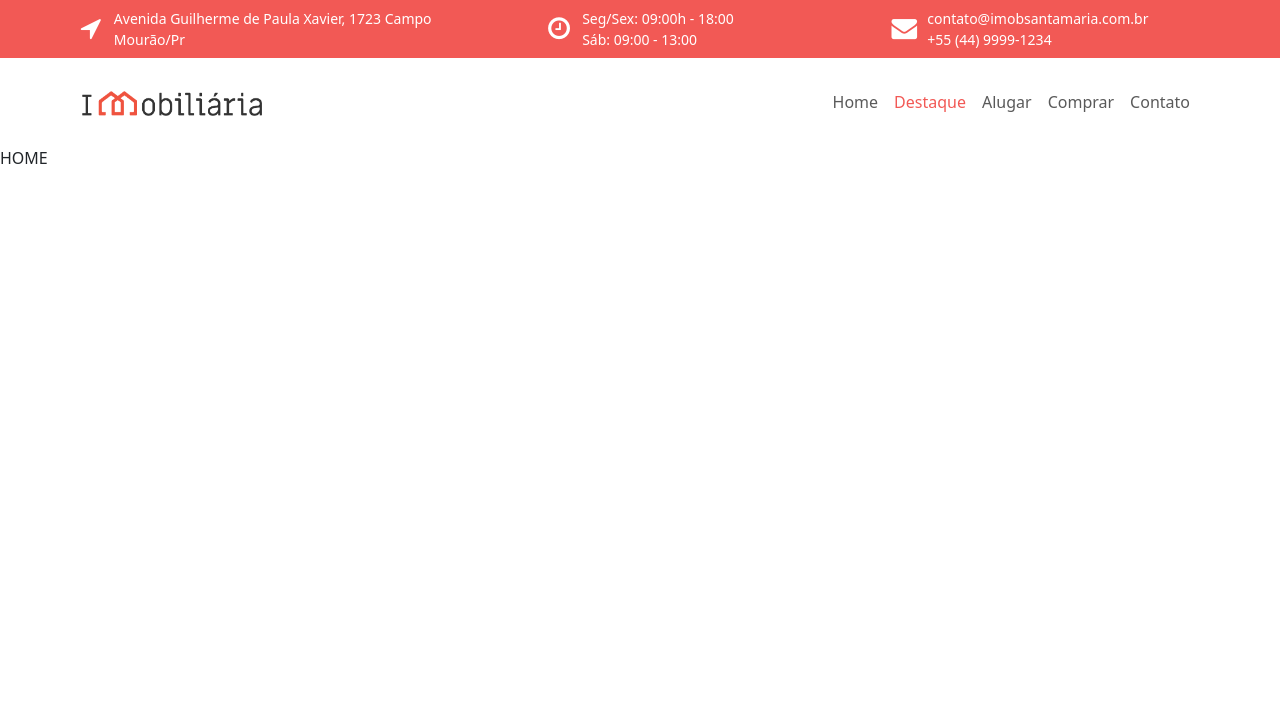
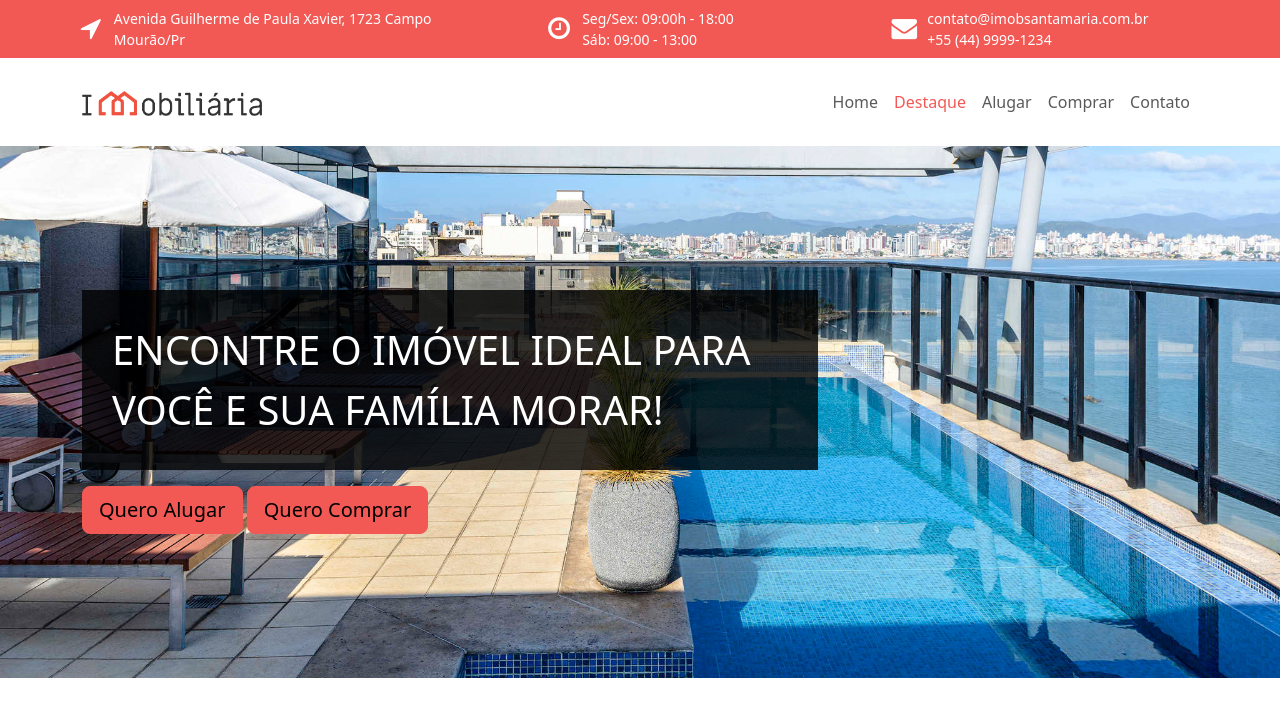
Before and after one commit to Markosjr/site-imobiliaria, a PHP site: page / in a window 1280 px wide. Shown: the top 717 px of the page. Run offline with PHP 8.4, Linux system fonts and the light colour scheme; style sheets or scripts are compiled from the project's sources; some libraries are stand-ins or nearby versions.

Commit message:
pagina home

```diff
--- a/_cdn/css/app.css
+++ b/_cdn/css/app.css
@@ -2399,6 +2399,23 @@
   font-size: 0.875em;
 }
 
+.main_slide {
+  background-image: url("../../assets/images/front1.jpg");
+  background-position: center 65%;
+  background-size: 100%;
+  background-repeat: no-repeat;
+  height: 532px;
+}
+
+.main_slide .main_slide_content {
+  padding: 30px;
+  background-color: rgba(0, 0, 0, 0.8);
+  text-transform: uppercase;
+  font-size: 2.5em;
+  font-weight: 100;
+  color: #fff;
+}
+
 
 
 /*# sourceMappingURL=app.css.map */
--- a/_cdn/scss/pages/_home.scss
+++ b/_cdn/scss/pages/_home.scss
@@ -0,0 +1,17 @@
+.main_slide{
+  background-image: url('../../assets/images/front1.jpg');
+  background-position: center 65%;
+  background-size: 100%;
+  background-repeat: no-repeat;
+  height: 532px;
+
+
+  .main_slide_content {
+    padding: 30px;
+    background-color: rgba(0,0,0,0.8);
+    text-transform: uppercase;
+    font-size: 2.5em;
+    font-weight: 100;
+    color: #fff;
+  }
+}
--- a/widget/home.php
+++ b/widget/home.php
@@ -1 +1,11 @@
-HOME
+<div class="main_slide">
+    <div class="container" style="height: 100%">
+        <div class="row align-items-center" style="height: 100%">
+            <div class="col-8">
+                <p class="main_slide_content">Encontre o <b>imóvel ideal </b> para você e <b>sua família </b> morar!</p>
+                <a href="#" class="btn btn-front btn-lg">Quero Alugar</a>
+                <a href="#" class="btn btn-front btn-lg">Quero Comprar</a>
+            </div>
+        </div>
+    </div>
+</div>
```
Also changed, not shown: _cdn/scss/app.css (+16 -0 lines), 2 other files.
